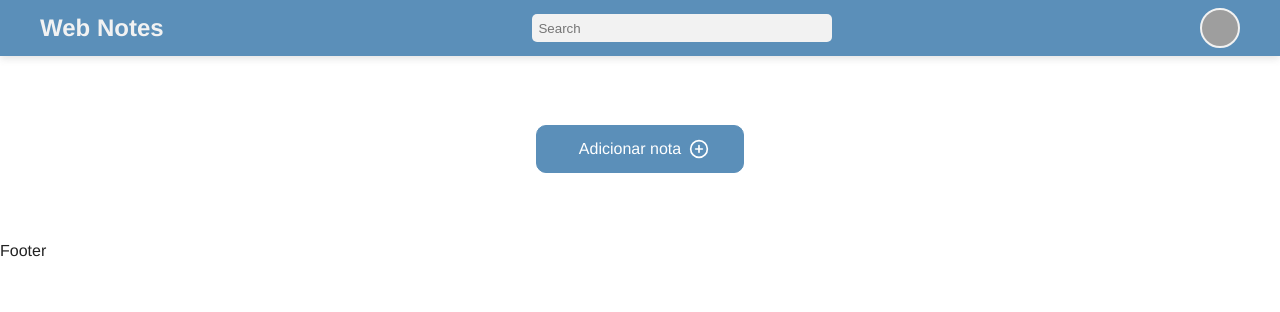
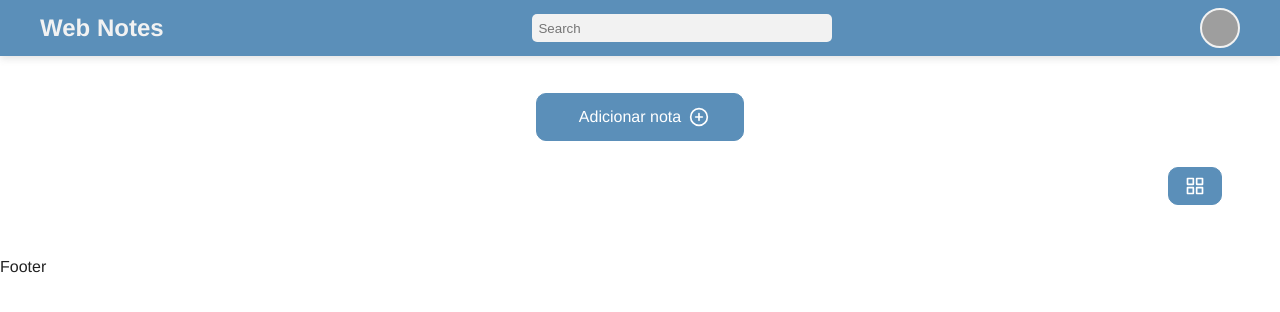
Before and after one commit to passosleo/keep-my-notes, a React (Vite) app: page / in a window 1280 px wide. Shown: the top 312 px of the page. Built offline with nearby package versions, Linux system fonts and the light colour scheme; grey boxes are pictures that could not be loaded.

Commit message:
feat: view mode and small fixes

```diff
--- a/src/pages/Notes/components/Card/index.tsx
+++ b/src/pages/Notes/components/Card/index.tsx
@@ -1,8 +1,4 @@
-import {
-  NoteCardDescription,
-  NoteCardTitle,
-  NoteCardWrapper,
-} from "../../styles";
+import { NoteCardWrapper, ActionButton } from "../../styles";
 import { BiEdit, BiTrash } from "react-icons/bi";
 import { INoteCardProps } from "../../types";
 
@@ -14,10 +10,23 @@ export default function NoteCard({
   const { id, title, description } = note;
   return (
     <NoteCardWrapper>
-      <NoteCardTitle>{title}</NoteCardTitle>
-      <NoteCardDescription>{description}</NoteCardDescription>
-      <BiEdit size={20} onClick={() => handleEditNote(id)} />
-      <BiTrash size={20} onClick={() => handleDeleteNote(id)} />
+      <div>
+        <h1>{title}</h1>
+        <div>
+          <BiEdit
+            style={ActionButton}
+            size={22}
+            onClick={() => handleEditNote(id)}
+          />
+          <BiTrash
+            style={ActionButton}
+            size={22}
+            onClick={() => handleDeleteNote(id)}
+          />
+        </div>
+      </div>
+
+      <p>{description}</p>
     </NoteCardWrapper>
   );
 }
--- a/src/pages/Notes/components/Modal/index.tsx
+++ b/src/pages/Notes/components/Modal/index.tsx
@@ -2,7 +2,7 @@ import CustomModal from "../../../../components/CustomModal";
 import CustomTextInput from "../../../../components/CustomTextInput";
 import { INotesModalProps } from "../../types";
 
-export default function NotesModal({
+export default function NoteModal({
   handleSaveNote,
   handleNoteForm,
   handleModalOpen,
@@ -15,7 +15,7 @@ export default function NotesModal({
         isOpen={isModalOpen}
         onClose={() => handleModalOpen()}
         footer={true}
-        title="Adicionar nota"
+        title={currentNote.id ? "Editar nota" : "Adicionar nota"}
         closable={true}
       >
         <CustomTextInput
--- a/src/pages/Notes/hooks/useNotes.ts
+++ b/src/pages/Notes/hooks/useNotes.ts
@@ -1,19 +1,30 @@
 import { Note } from "./../../../types/index";
 import { useState } from "react";
 import useNotesService from "../../../services/notes";
+import useLocalStorage from "../../../hooks/useLocalStorage";
 
 export default function useNotes() {
+  const { storeValue, getStoredValue } = useLocalStorage();
   const [isModalOpen, setIsModalOpen] = useState(false);
   const [currentNote, setCurrentNote] = useState<Note>({
     id: "",
     title: "",
     description: "",
   });
+  const [viewMode, setViewMode] = useState<number>(
+    getStoredValue("viewMode") || 4
+  );
 
   const { saveNote, updateNoteById, deleteNoteById, getNoteById, getNotes } =
     useNotesService();
 
   const [notes, setNotes] = useState<Note[]>(getNotes());
+
+  function handleViewMode() {
+    const current = viewMode === 4 ? 1 : viewMode + 1;
+    storeValue("viewMode", current);
+    setViewMode(current);
+  }
 
   function refreshNotes() {
     setNotes(getNotes());
@@ -72,5 +83,7 @@ export default function useNotes() {
     currentNote,
     handleEditNote,
     handleDeleteNote,
+    handleViewMode,
+    viewMode,
   };
 }
--- a/src/pages/Notes/index.tsx
+++ b/src/pages/Notes/index.tsx
@@ -1,8 +1,12 @@
 import CustomButton from "../../components/CustomButton";
-import { Wrapper } from "./styles";
-import { FiPlusCircle } from "react-icons/fi";
+import {
+  AddButtonWrapper,
+  NoteListWrapper,
+  ViewModeButtonWrapper,
+} from "./styles";
+import { FiPlusCircle, FiGrid } from "react-icons/fi";
 import useNotes from "./hooks/useNotes";
-import NotesModal from "./components/Modal";
+import NoteModal from "./components/Modal";
 import { Note } from "../../types";
 import NoteCard from "./components/Card";
 
@@ -16,21 +20,31 @@ export default function Notes() {
     currentNote,
     handleEditNote,
     handleDeleteNote,
+    handleViewMode,
+    viewMode,
   } = useNotes();
   return (
     <>
-      <Wrapper>
+      <AddButtonWrapper>
         <CustomButton
           variant="solid"
           title="Adicionar nota"
-          onClick={() => handleModalOpen()}
-          disabled={false}
+          onClick={handleModalOpen}
           rightIcon={<FiPlusCircle size={20} />}
           width="13rem"
           height="3rem"
         />
-      </Wrapper>
+      </AddButtonWrapper>
 
+      <ViewModeButtonWrapper>
+        <CustomButton
+          variant="solid"
+          onClick={handleViewMode}
+          rightIcon={<FiGrid size={20} />}
+        />
+      </ViewModeButtonWrapper>
+
+      <NoteListWrapper viewMode={viewMode}>
         {notes?.map((note: Note) => {
           return (
             <NoteCard
@@ -41,8 +55,9 @@ export default function Notes() {
             />
           );
         })}
+      </NoteListWrapper>
 
-      <NotesModal
+      <NoteModal
         handleSaveNote={handleSaveNote}
         handleNoteForm={handleNoteForm}
         handleModalOpen={handleModalOpen}
--- a/src/pages/Notes/styles.ts
+++ b/src/pages/Notes/styles.ts
@@ -1,31 +1,54 @@
 import styled from "styled-components";
+import { IStyledProps } from "./types";
 
-export const Wrapper = styled.section`
+export const AddButtonWrapper = styled.section`
   display: flex;
   align-items: center;
   justify-content: center;
-  padding: 2em 0;
 `;
 
 export const NoteCardWrapper = styled.div`
-  width: 100%;
-  max-width: 600px;
   padding: 1em;
   border-radius: 0.5em;
   background-color: #fff;
-  box-shadow: 0 0 10px rgba(0, 0, 0, 0.1);
-`;
+  box-shadow: 0 0 10px rgba(0, 0, 0, 0.3);
+  height: fit-content;
 
-export const NoteCardTitle = styled.h1`
+  div {
+    display: flex;
+    align-items: center;
+    justify-content: space-between;
+  }
+
+  h1 {
     font-size: 1.5em;
     font-weight: 600;
     margin: 0;
     margin-bottom: 0.5em;
-`;
+  }
 
-export const NoteCardDescription = styled.p`
+  p {
     font-size: 1em;
     font-weight: 400;
     margin: 0;
     margin-bottom: 0.5em;
+  }
 `;
+
+export const NoteListWrapper = styled.div<IStyledProps>`
+  display: grid;
+  grid-template-columns: repeat(${({ viewMode }) => viewMode}, 1fr);
+  gap: 1em;
+`;
+
+export const ViewModeButtonWrapper = styled.div`
+  display: flex;
+  align-items: center;
+  justify-content: flex-end;
+  padding: 1em 0;
+`;
+
+export const ActionButton = {
+  margin: "0 3",
+  cursor: "pointer",
+};
--- a/src/pages/Notes/types.ts
+++ b/src/pages/Notes/types.ts
@@ -1,4 +1,4 @@
-import { Note } from "./../../types/index";
+import { Note } from "./../../types";
 
 export interface INotesModalProps {
   isModalOpen: boolean;
@@ -13,3 +13,7 @@ export interface INoteCardProps {
   handleEditNote: (id: string) => void;
   handleDeleteNote: (id: string) => void;
 }
+
+export interface IStyledProps {
+  viewMode?: number;
+}
--- a/src/services/notes.ts
+++ b/src/services/notes.ts
@@ -1,4 +1,4 @@
-import { Note } from "./../types/index";
+import { Note } from "../types";
 import useLocalStorage from "../hooks/useLocalStorage";
 import { v4 as uuidv4 } from "uuid";
 
```
Lines whose indentation alone changed are shown as unchanged.
